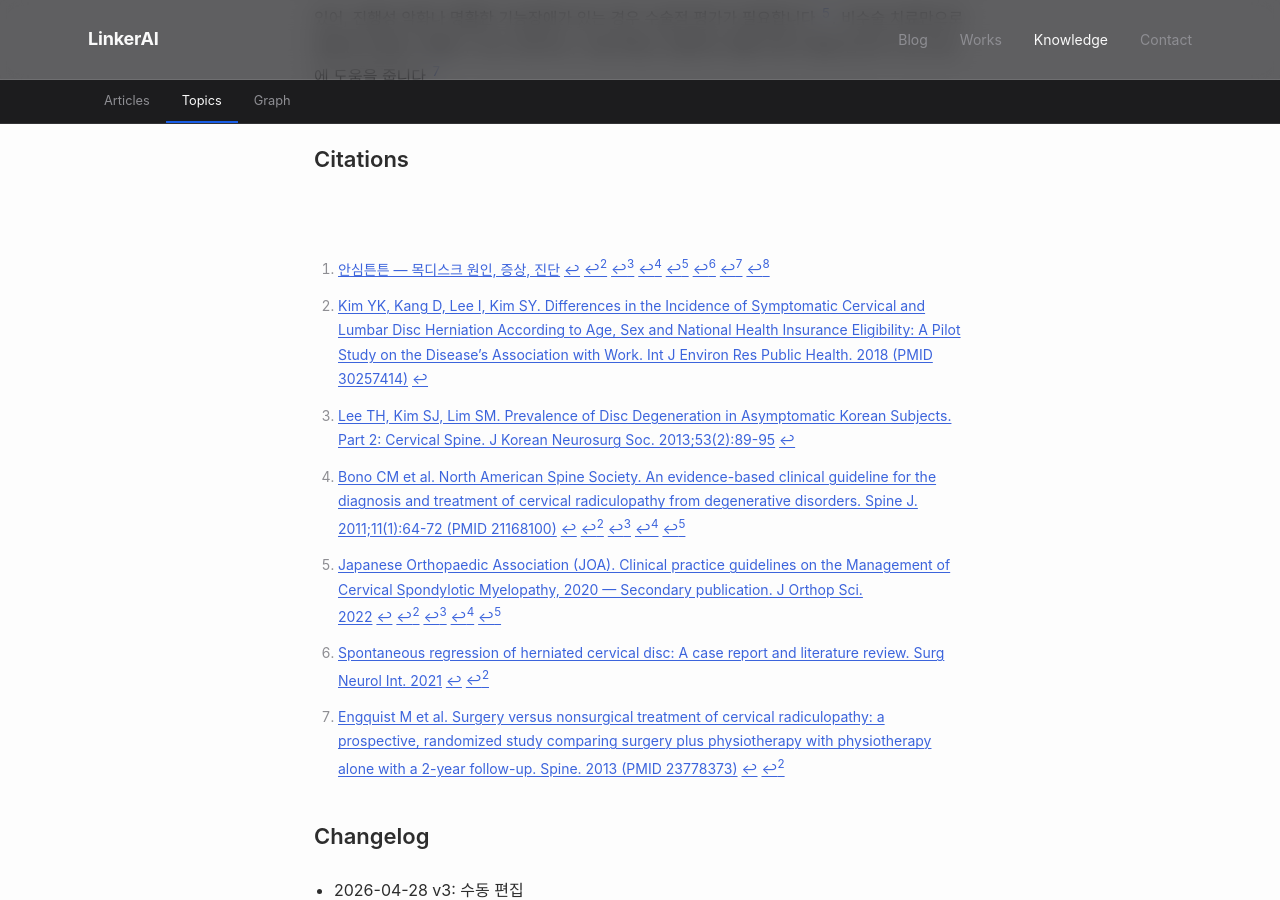
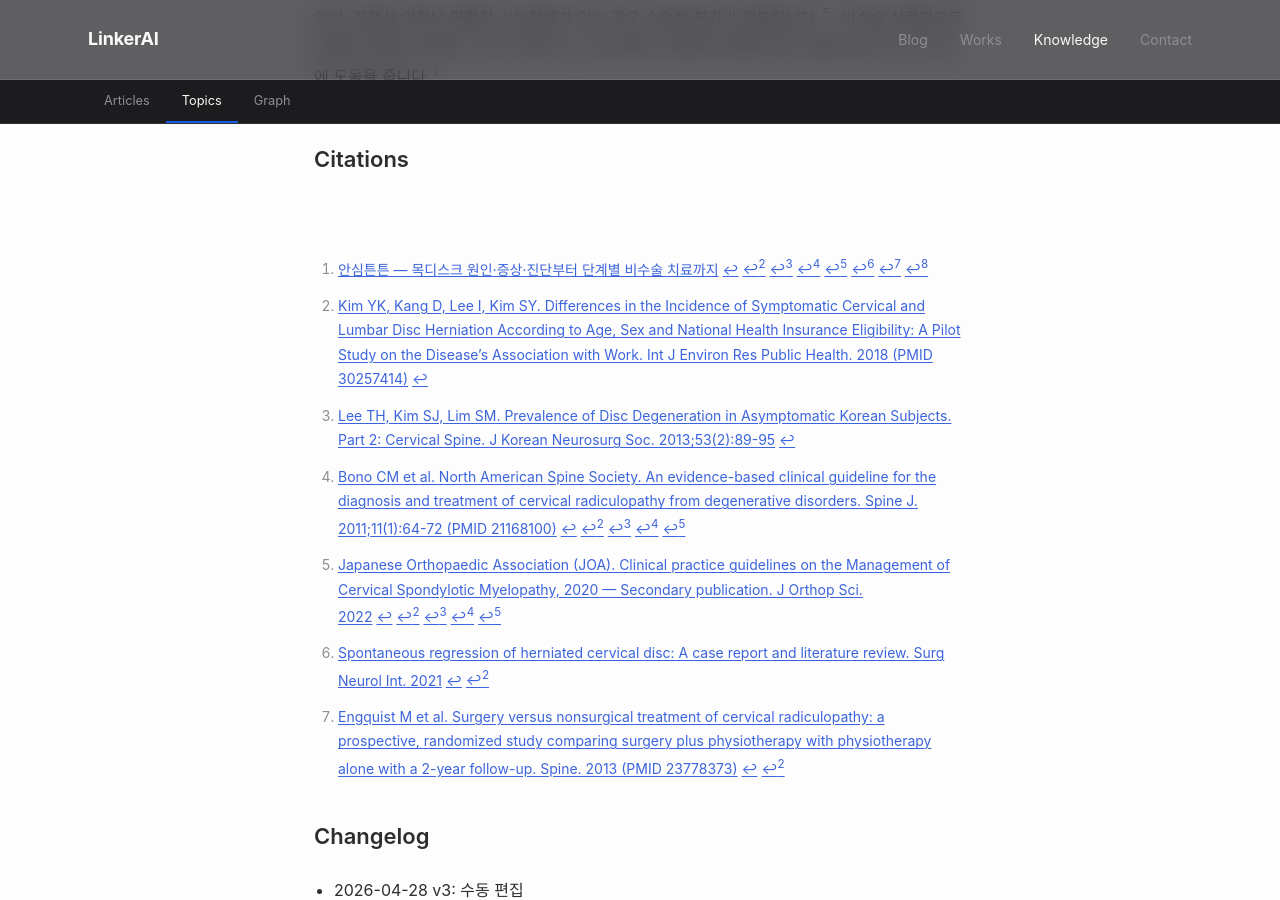
Before and after one commit to feelharmony/linkare-medical-knowledge, a Jekyll site: the page built from conditions/cervical-disc-herniation.md, in a window 1280 px wide and 900 px high, scrolled down 2915 px. Built offline with Jekyll 4.4.1, drawn with Linux system fonts in a browser that asks for light colours; some web fonts are replaced.

Commit message:
fix: cervical-disc-herniation citation [^1] URL 갱신 — 카니발 통합 후 새 slug
clinic-ansim 블로그에서 목디스크 두 글(원인 + 치료법)을 1 pillar로 통합한 결과, citation 대상 글의 URL이 /blog/2026-04-08-f5bbae53 → /blog/cervical-disc-herniation 으로 변경됨.

```diff
--- a/conditions/cervical-disc-herniation.md
+++ b/conditions/cervical-disc-herniation.md
@@ -54,7 +54,7 @@
 ---
 
 ## Citations
-[^1]: [안심튼튼 — 목디스크 원인, 증상, 진단](https://ansimpainfree.kr/blog/2026-04-08-f5bbae53)
+[^1]: [안심튼튼 — 목디스크 원인·증상·진단부터 단계별 비수술 치료까지](https://ansimpainfree.kr/blog/cervical-disc-herniation)
 [^2]: [Lee TH, Kim SJ, Lim SM. Prevalence of Disc Degeneration in Asymptomatic Korean Subjects. Part 2: Cervical Spine. J Korean Neurosurg Soc. 2013;53(2):89-95](https://pmc.ncbi.nlm.nih.gov/articles/PMC3611065/)
 [^3]: [Kim YK, Kang D, Lee I, Kim SY. Differences in the Incidence of Symptomatic Cervical and Lumbar Disc Herniation According to Age, Sex and National Health Insurance Eligibility: A Pilot Study on the Disease's Association with Work. Int J Environ Res Public Health. 2018 (PMID 30257414)](https://pmc.ncbi.nlm.nih.gov/articles/PMC6210730/)
 [^4]: [Bono CM et al. North American Spine Society. An evidence-based clinical guideline for the diagnosis and treatment of cervical radiculopathy from degenerative disorders. Spine J. 2011;11(1):64-72 (PMID 21168100)](https://pubmed.ncbi.nlm.nih.gov/21168100/)
```
